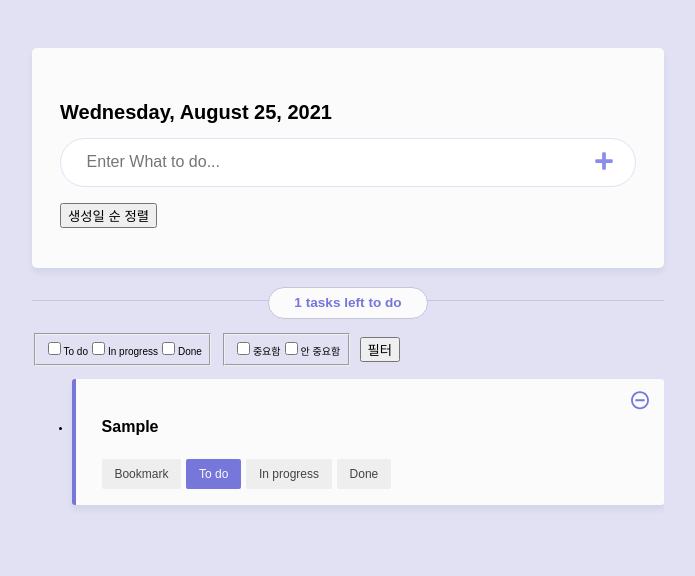
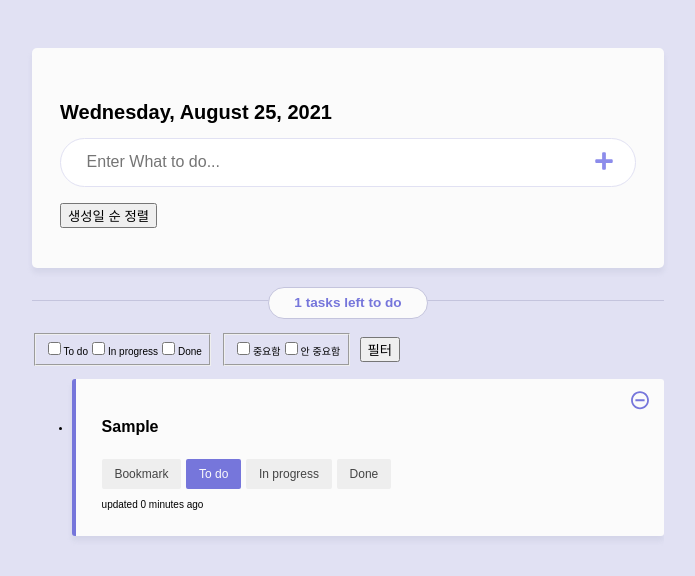
Before and after one commit to hyseoseo/Assignment8-TeamB, a React (Create React App) app: page / in a window 1280 px wide. Both pictures are taken after typing "Sample" into the empty fields and a click on the button 896 px from the left and 162 px from the top of the page. Shown: the top 576 px of the page, without its empty margins (292-987 px from the left). Built offline with nearby package versions, Linux system fonts and the light colour scheme; what emotion-reset would draw is missing.

Commit message:
[#33] feat: updated time 표시 기능 구현

```diff
--- a/src/components/todo/TodoController.tsx
+++ b/src/components/todo/TodoController.tsx
@@ -1,4 +1,4 @@
-import React, { useState } from 'react';
+import React, { useState, useEffect } from 'react';
 import { css } from '@emotion/react';
 import { ButtonDefault, COLOR_STYLE, FONT_SIZE_STYLE } from 'styles';
 import { OPTIONS, Itodo, Status } from './type';
--- a/src/components/todo/TodoItem.tsx
+++ b/src/components/todo/TodoItem.tsx
@@ -1,7 +1,8 @@
-import React, { useState } from 'react';
+import React, { useState, useEffect } from 'react';
 import { css } from '@emotion/react';
 import { IoMdRemoveCircleOutline } from 'react-icons/io';
 import { BOX_STYLE, ButtonDefault, COLOR_STYLE, FONT_SIZE_STYLE } from 'styles';
+import { getUpdatedTimeFormat } from 'utils/getUpdatedTimeFormat';
 import { SetState } from 'hooks/types';
 import { Itodo, Status } from './type';
 import { TodoController } from '.';
@@ -33,6 +34,13 @@ const TodoItem: React.FC<Iprop> = ({ ...props }) => {
   } = props;
   const ListStyle = getListStyle(todo.status);
 
+  const [time, setTime] = useState<string>(getUpdatedTimeFormat(todo.updatedAt));
+
+  useEffect(() => {
+    const timer = setInterval(() => setTime(getUpdatedTimeFormat(todo.updatedAt)), 1000);
+    return () => clearInterval(timer);
+  }, [todo.updatedAt]);
+
   return (
     <li
       css={isDragOver ? ListHover : ListStyle}
@@ -51,6 +59,7 @@ const TodoItem: React.FC<Iprop> = ({ ...props }) => {
         changeTodoStatus={changeTodoStatus}
         changeTodoImportance={changeTodoImportance}
       />
+      <p>updated {time} ago</p>
     </li>
   );
 };
--- a/src/config.ts
+++ b/src/config.ts
@@ -15,3 +15,12 @@ export const FILTER_OPTION = {
   STATUS: 'status',
   IMPORTANT: 'important',
 };
+
+export const TO_MILISECONDS = {
+  second: 1000,
+  minute: 60 * 1000,
+  hour: 60 * 60 * 1000,
+  day: 24 * 60 * 60 * 1000,
+  month: 30 * 24 * 60 * 60 * 1000,
+  year: 365 * 24 * 60 * 60 * 1000,
+};
--- /dev/null
+++ b/src/utils/getUpdatedTimeFormat.ts
@@ -0,0 +1,18 @@
+import { TO_MILISECONDS } from 'config';
+
+export const getUpdatedTimeFormat = (date: Date): string => {
+  const now: number = new Date().getTime();
+  const updated: number = new Date(date).getTime();
+  const diff: number = now - updated;
+
+  if (diff < TO_MILISECONDS.hour) {
+    return `${Math.floor(diff / TO_MILISECONDS.minute)} minutes`;
+  } else if (diff < TO_MILISECONDS.day) {
+    return `${Math.floor(diff / TO_MILISECONDS.hour)} hours`;
+  } else if (diff < TO_MILISECONDS.month) {
+    return `${Math.floor(diff / TO_MILISECONDS.day)} days`;
+  } else if (diff < TO_MILISECONDS.year) {
+    return `${Math.floor(diff / TO_MILISECONDS.month)} month`;
+  }
+  return `${Math.floor(diff / TO_MILISECONDS.year)} years`;
+};
```
Also changed, not shown: 1 other file (tests, documents, lock files or other folders).
